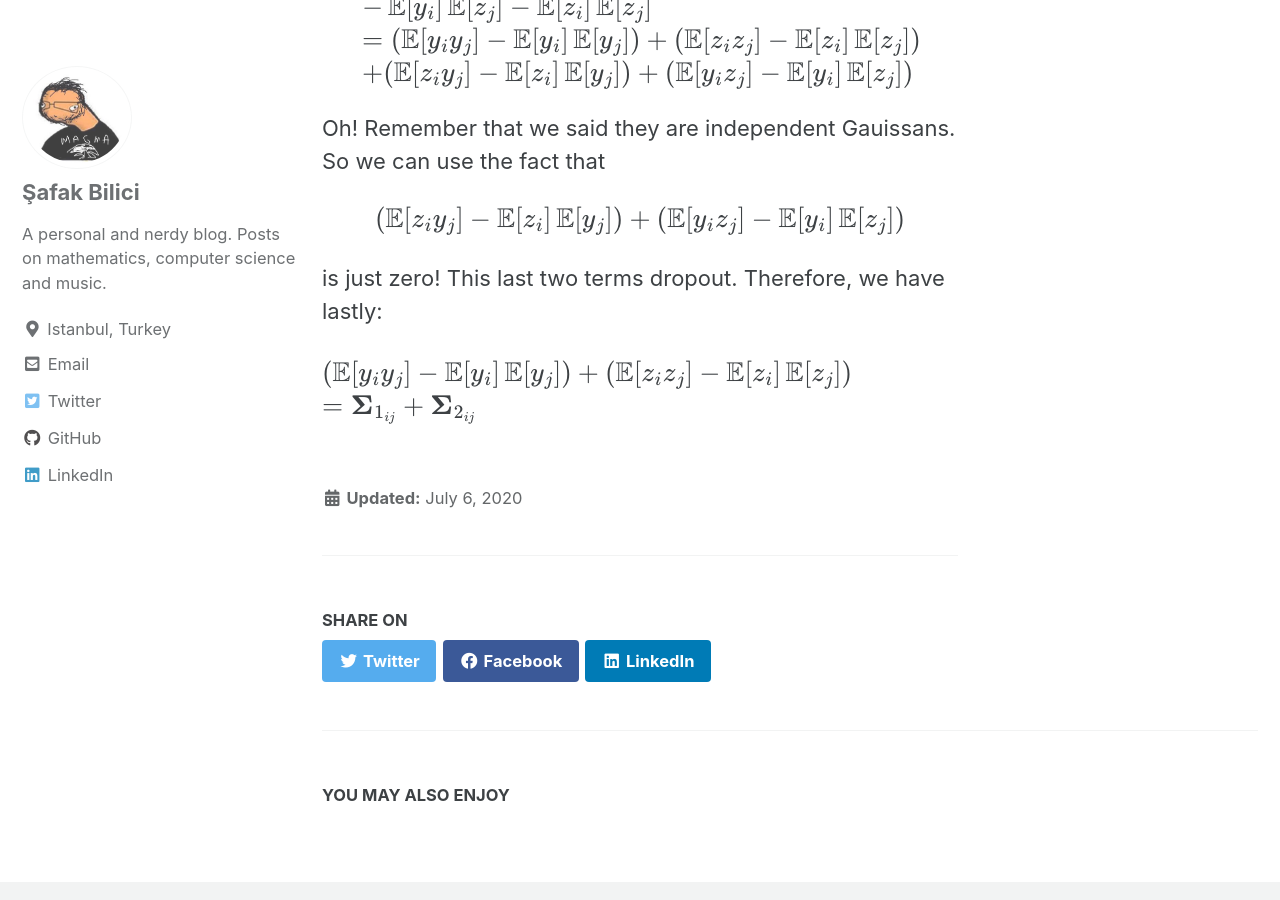
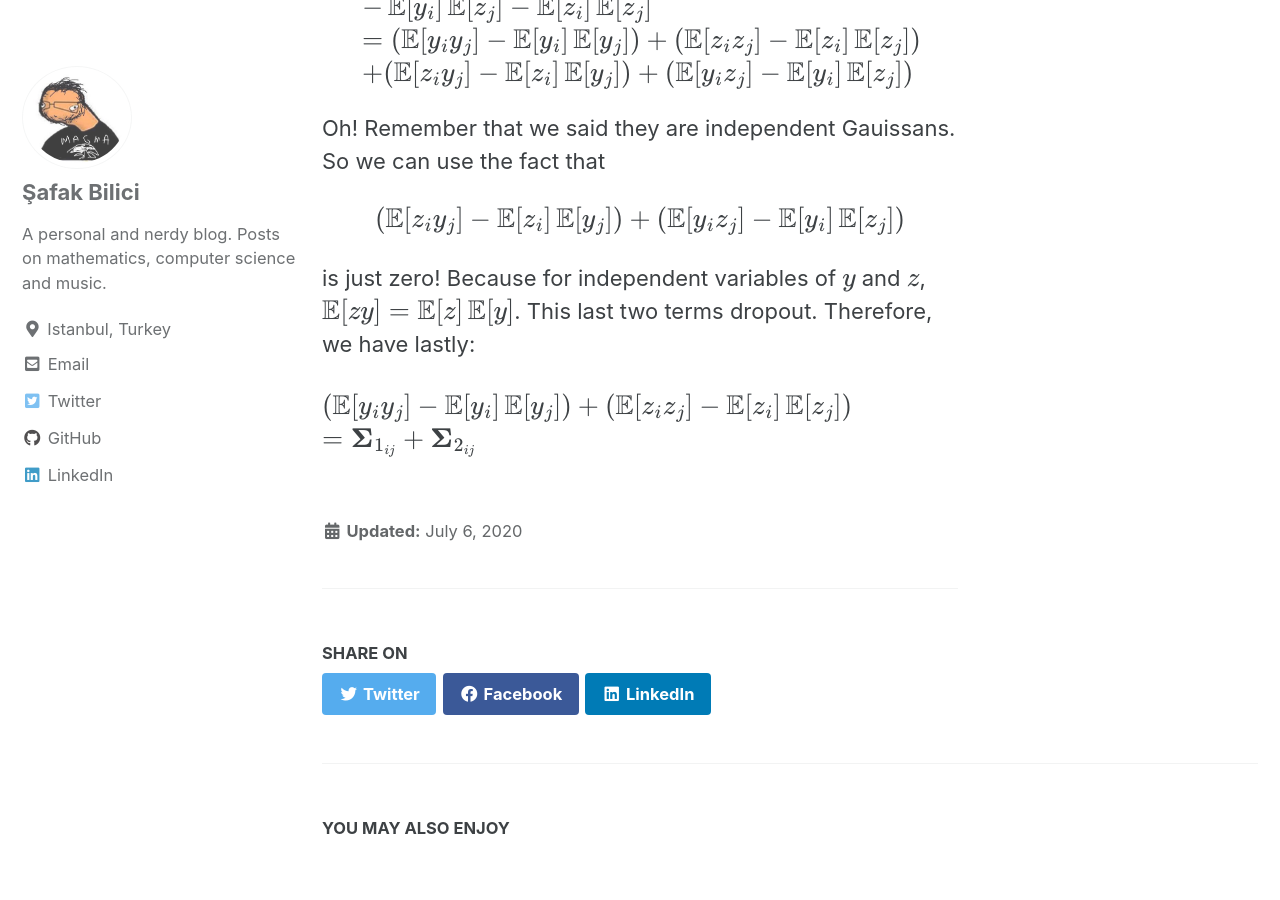
Before and after one commit to safakkbilici/safakkbilici.github.io, a Jekyll site: the page built from _posts/2020-07-06-getting-started.md, in a window 1280 px wide and 900 px high, scrolled down 1752 px. Built offline with Jekyll 4.4.1, drawn with Linux system fonts in a browser that asks for light colours; cached includes are drawn as plain includes; formulas are drawn with MathJax 3.

Commit message:
TeX mode ongit add .!

```diff
--- a/_posts/2020-07-06-getting-started.md
+++ b/_posts/2020-07-06-getting-started.md
@@ -39,7 +39,7 @@ Oh! Remember that we said they are independent Gauissans. So we can use the fact
 
 $$(\mathop{\mathbb{E}}[z_iy_j]-\mathop{\mathbb{E}}[z_i]\mathop{\mathbb{E}}[y_j])+(\mathop{\mathbb{E}}[y_iz_j] - \mathop{\mathbb{E}}[y_i]\mathop{\mathbb{E}}[z_j])$$
 
-is just zero! This last two terms dropout. Therefore, we have lastly:
+is just zero! Because for independent variables of $$y$$ and $$z$$, $$\mathop{\mathbb{E}}[zy] = \mathop{\mathbb{E}}[z]\mathop{\mathbb{E}}[y]$$. This last two terms dropout. Therefore, we have lastly:
 
 $$(\mathop{\mathbb{E}}[y_iy_j] - \mathop{\mathbb{E}}[y_i]\mathop{\mathbb{E}}[y_j]) + (\mathop{\mathbb{E}}[z_iz_j]-\mathop{\mathbb{E}}[z_i]\mathop{\mathbb{E}}[z_j])$$
 $$=\boldsymbol\Sigma_{1_{ij}} + \boldsymbol\Sigma_{2_{ij}}$$
```
